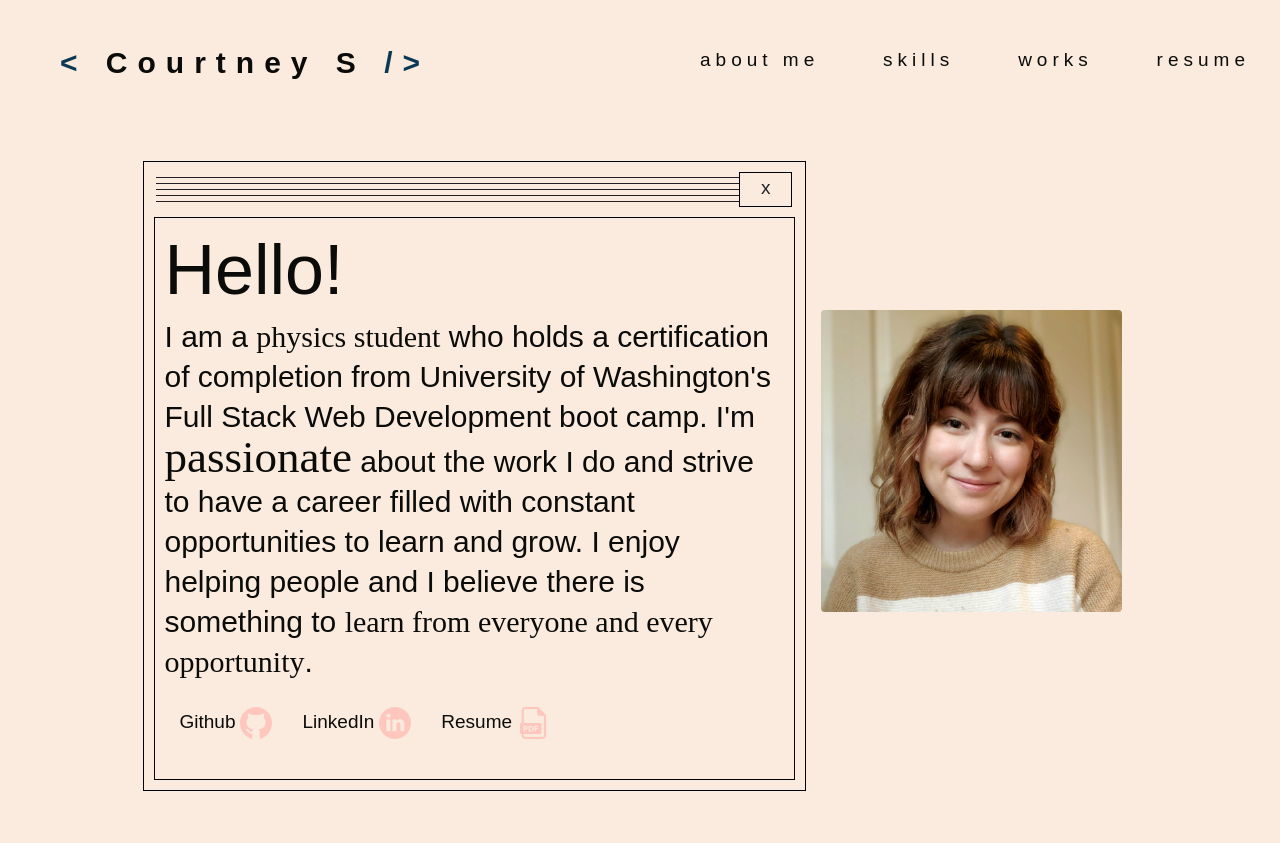
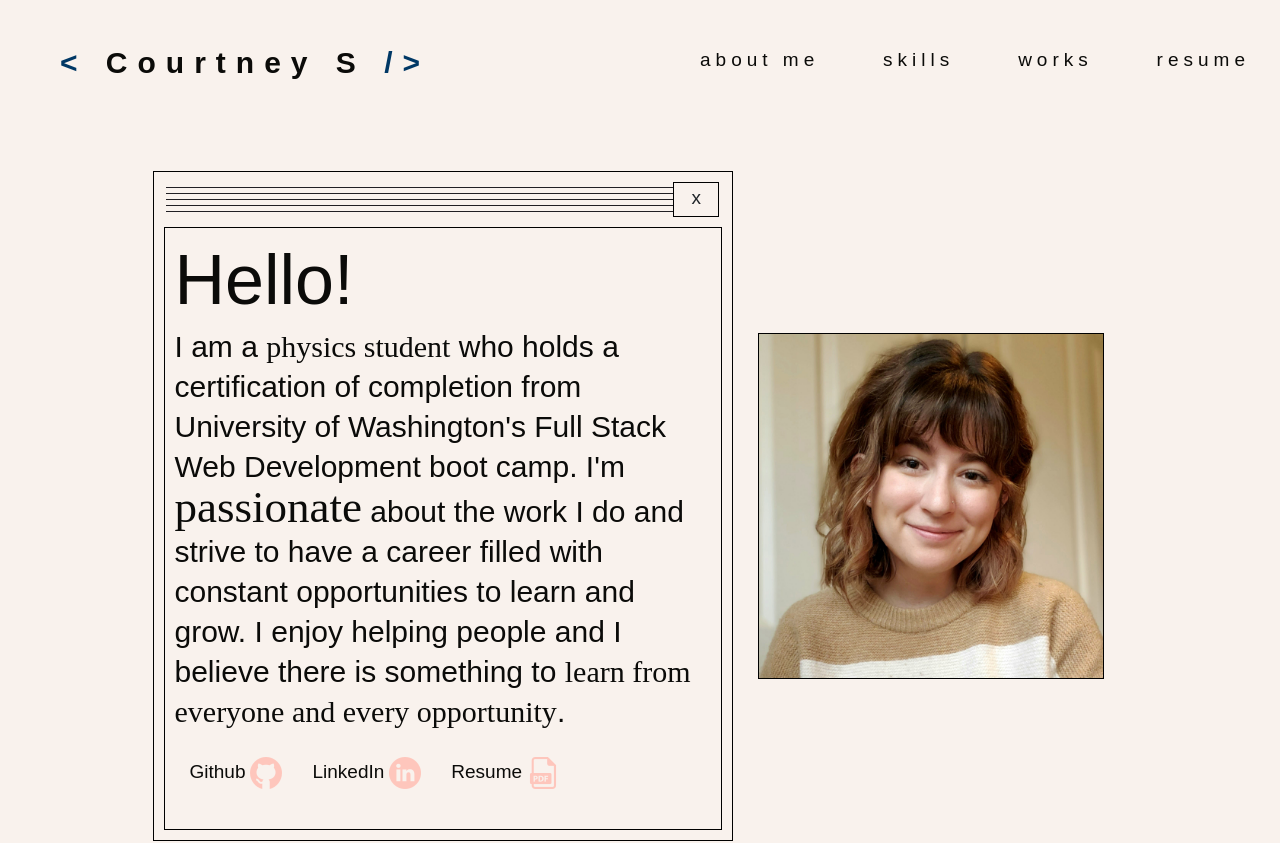
Before and after one commit to struelensc/react-portfolio, a React (Create React App) app: page / in a window 1280 px wide. Shown: the top 843 px of the page. Built offline with nearby package versions, Linux system fonts and the light colour scheme; a web font is replaced by a local one.

Commit message:
changed styling colors

```diff
--- a/src/components/sections/About.js
+++ b/src/components/sections/About.js
@@ -7,7 +7,7 @@ export default function About() {
   return (
     <section className="row py-5" id="about">
       <div className="d-flex flex-column-reverse flex-sm-row p-0 align-items-center">
-        <div className="aboutContainer col-sm-8 p-3">
+        <div className="aboutContainer col-sm-7 p-3 m-3">
           <div className="d-flex px-3 row mr-3 pb-3">
             <div className="col-11">
               <div className="row my-2 horizontalLine"></div>
@@ -43,7 +43,7 @@ export default function About() {
           </div>
         </div>
 
-        <div className="col-sm-4 px-4 pb-5 profilePhotoContainer">
+        <div className="col-sm-5 px-4 profilePhotoContainer">
           <img className="profilePhoto" alt="Photo of Courtney" src={photo} />
         </div>
       </div>
--- a/src/index.css
+++ b/src/index.css
@@ -1,10 +1,10 @@
 /* General styling */
 
 :root {
-  --lighter: #faebde;
+  --lighter: #f9f2ed;
   --dark: #0b0b09;
-  --mainAccent: #0b3954; /*pink*/
-  --secondaryAccent: #b979aa; /*darkorange*/
+  --mainAccent: #003865; /*pink*/
+  --secondaryAccent: #ffb562; /*darkorange*/
   --tertiaryAccents: #af3f05; /*green*/
 }
 
--- a/src/styles/about.css
+++ b/src/styles/about.css
@@ -29,9 +29,9 @@
 }
 
 .profilePhoto {
-  max-width: 100%;
+  max-width: 90%;
   height: auto;
-  border-radius: 0.2em;
+  border: solid 1px black;
 }
 
 .profilePhotoContainer {
```
